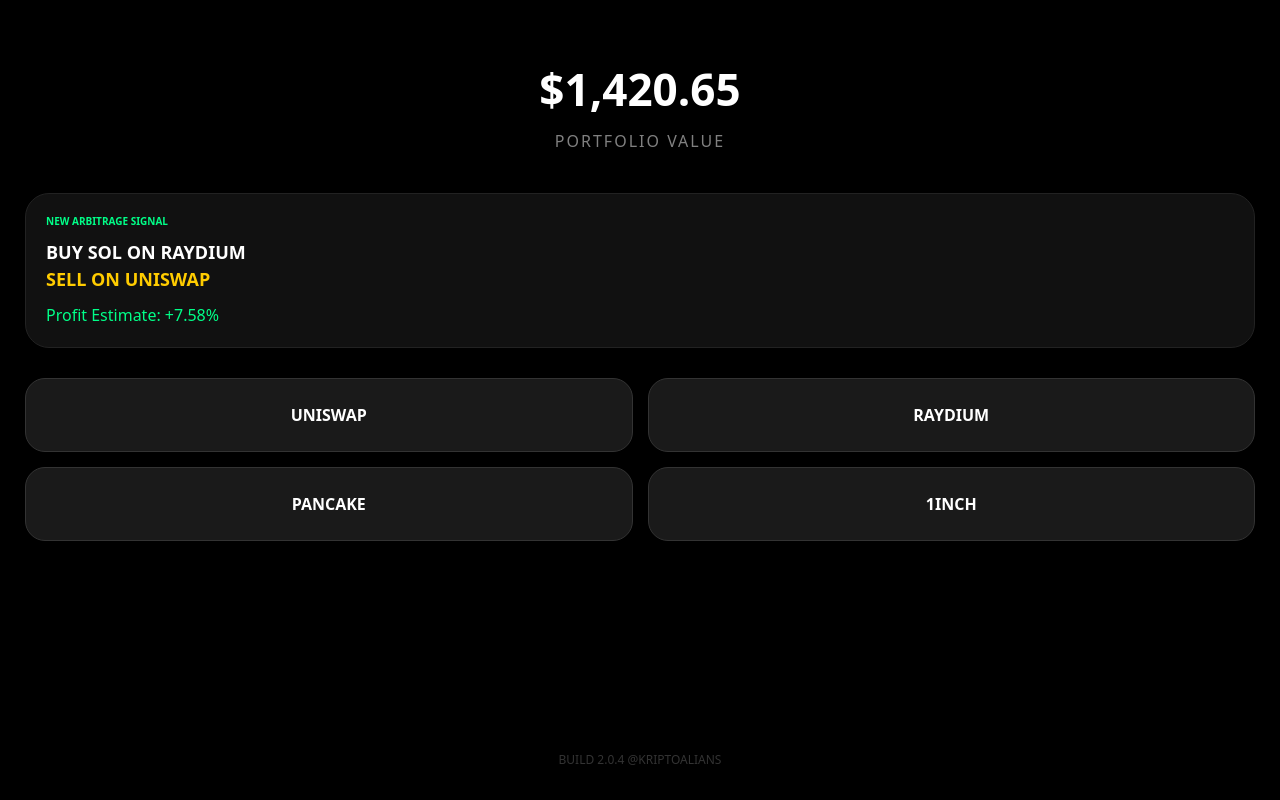
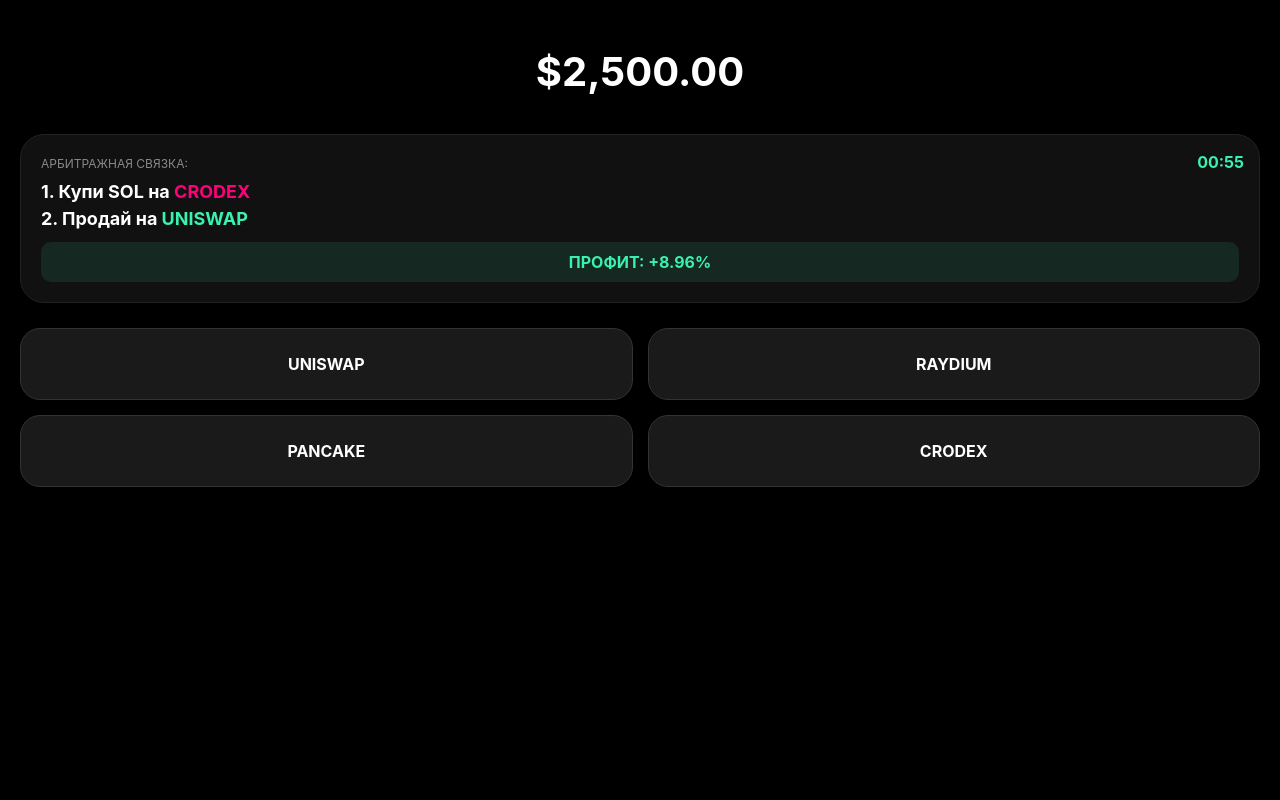
Before and after one commit to katyakuznezc-cmd/treidgame, a React (Vite) app: page / in a window 1280 px wide. Built offline with nearby package versions, Linux system fonts and the light colour scheme.

Commit message:
Update App.jsx

```diff
--- a/src/App.jsx
+++ b/src/App.jsx
@@ -1,211 +1,196 @@
-import React, { useState, useEffect, useRef } from 'react';
+import React, { useState, useEffect } from 'react';
 
-// --- ЕДИНЫЙ КОНФИГ ТРАНЗАКЦИЙ ---
-const TX_TYPES = { APPROVE: 'approve', SWAP: 'swap', SUCCESS: 'success' };
+// Список реальных токенов для выбора
+const TOKEN_LIST = [
+  { id: 'USDT', name: 'Tether USD', img: 'https://cryptologos.cc/logos/tether-usdt-logo.png', price: 1 },
+  { id: 'SOL', name: 'Solana', img: 'https://cryptologos.cc/logos/solana-sol-logo.png', price: 145 },
+  { id: 'ETH', name: 'Ethereum', img: 'https://cryptologos.cc/logos/ethereum-eth-logo.png', price: 2600 },
+  { id: 'CRO', name: 'Cronos', img: 'https://cryptologos.cc/logos/cronos-cro-logo.png', price: 0.16 },
+  { id: 'BNB', name: 'BNB', img: 'https://cryptologos.cc/logos/bnb-bnb-logo.png', price: 610 }
+];
 
-export default function CryptoMegaApp() {
-  const [balance, setBalance] = useState(1420.65);
-  const [activeDex, setActiveDex] = useState(null); // 'UNISWAP', 'RAYDIUM', 'PANCAKE', '1INCH'
+export default function RealArbitrageApp() {
+  // Состояния кошелька
+  const [balance, setBalance] = useState(2500.00); // Баланс в USDT
+  const [inventory, setInventory] = useState({ coin: null, amount: 0 }); // Что сейчас в кошельке
+
+  // Состояния интерфейса
+  const [activeDex, setActiveDex] = useState(null);
+  const [amountIn, setAmountIn] = useState('');
+  const [selectedToken, setSelectedToken] = useState(TOKEN_LIST[1]); // По умолчанию SOL
+  const [showTokenList, setShowTokenList] = useState(false);
+
+  // Состояния сигнала
   const [signal, setSignal] = useState(null);
-  const [amount, setAmount] = useState('');
-  const [isWalletOpen, setIsWalletOpen] = useState(false);
-  const [txStep, setTxStep] = useState('idle');
+  const [timeLeft, setTimeLeft] = useState(0);
 
-  // Генератор сигналов (Межбиржевой арбитраж)
+  // Состояния транзакции
+  const [txStatus, setTxStatus] = useState('idle'); // idle, pending, success
+
+  // 1. ГЕНЕРАЦИЯ РЕАЛЬНОГО СИГНАЛА
   useEffect(() => {
     if (!signal) {
-      const dexs = ['UNISWAP', 'RAYDIUM', 'PANCAKE', '1INCH'];
-      setSignal({
-        coin: 'SOL',
-        buyAt: dexs[Math.floor(Math.random() * 4)],
-        sellAt: dexs[Math.floor(Math.random() * 4)],
-        profit: (Math.random() * 5 + 3).toFixed(2)
-      });
+      const coin = TOKEN_LIST[Math.floor(Math.random() * (TOKEN_LIST.length - 1)) + 1];
+      const dexs = ['UNISWAP', 'RAYDIUM', 'PANCAKE', 'CRODEX'];
+      const buyDex = dexs[Math.floor(Math.random() * 4)];
+      let sellDex = dexs[Math.floor(Math.random() * 4)];
+      while (sellDex === buyDex) sellDex = dexs[Math.floor(Math.random() * 4)];
+
+      setSignal({ coin: coin.id, buyAt: buyDex, sellAt: sellDex, profit: (Math.random() * 6 + 4).toFixed(2) });
+      setTimeLeft(60); // 60 секунд на сделку
     }
   }, [signal]);
 
-  const executeAction = () => {
-    setIsWalletOpen(true);
-  };
+  // 2. ТАЙМЕР СИГНАЛА
+  useEffect(() => {
+    if (timeLeft > 0) {
+      const timer = setInterval(() => setTimeLeft(t => t - 1), 1000);
+      return () => clearInterval(timer);
+    } else if (signal) {
+      setSignal(null); // Сигнал протух
+    }
+  }, [timeLeft, signal]);
 
-  const confirmTx = () => {
-    setTxStep('pending');
+  // 3. ЛОГИКА ПОКУПКИ / ПРОДАЖИ
+  const handleTrade = () => {
+    if (!amountIn || Number(amountIn) <= 0) return;
+    setTxStatus('pending');
+
     setTimeout(() => {
-      const isCorrect = activeDex === signal?.sellAt;
-      const change = isCorrect ? (Number(amount) * (signal.profit / 100)) : -(Number(amount) * 0.3);
-      setBalance(b => b + change);
-      setTxStep('success');
-      setTimeout(() => {
-        setIsWalletOpen(false);
-        setTxStep('idle');
-        setActiveDex(null);
-        setSignal(null);
-        setAmount('');
-      }, 1500);
+      // Если мы ПОКУПАЕМ (в кошельке пусто)
+      if (inventory.amount === 0) {
+        const boughtAmount = Number(amountIn) / selectedToken.price;
+        setBalance(prev => prev - Number(amountIn));
+        setInventory({ coin: selectedToken.id, amount: boughtAmount });
+      }
+      // Если мы ПРОДАЕМ (в кошельке есть монета)
+      else {
+        const isCorrectDex = activeDex === signal?.sellAt;
+        const baseValue = inventory.amount * selectedToken.price;
+        const finalProfit = isCorrectDex ? (baseValue * (1 + signal.profit/100)) : (baseValue * 0.7);
+
+        setBalance(prev => prev + finalProfit);
+        setInventory({ coin: null, amount: 0 });
+      }
+
+      setTxStatus('success');
+      setTimeout(() => { setTxStatus('idle'); setAmountIn(''); }, 1500);
     }, 2000);
   };
 
-  // --- 1. МОДУЛЬ UNISWAP (ETH) ---
-  const UniswapModule = () => (
-    <div style={{ background: '#FFF', height: '100%', color: '#000', fontFamily: 'Inter, sans-serif' }}>
-      <header style={{ padding: '15px 20px', display: 'flex', justifyContent: 'space-between', alignItems: 'center' }}>
-        <span style={{ fontSize: 24 }}>🦄</span>
-        <div style={{ display: 'flex', gap: 10 }}>
-          <div style={{ background: '#F5F6FC', padding: '6px 12px', borderRadius: 12, fontSize: 12, fontWeight: 600 }}>Ethereum</div>
-          <div style={{ background: 'rgba(255, 0, 122, 0.1)', color: '#FF007A', padding: '6px 12px', borderRadius: 12, fontWeight: 700 }}>0x7a...4e</div>
+  // --- UI КОМПОНЕНТ: ВЫБОР ТОКЕНА (Оригинальный список) ---
+  const TokenSelector = () => (
+    <div style={{ position: 'absolute', inset: 0, background: '#111', zIndex: 2000, padding: 20, animation: 'fadeIn 0.2s' }}>
+      <div style={{ display: 'flex', justifyContent: 'space-between', marginBottom: 20 }}>
+        <b>Выберите токен</b>
+        <span onClick={() => setShowTokenList(false)}>✕</span>
+      </div>
+      <input placeholder="Поиск по имени или адресу" style={{ width: '100%', padding: 12, background: '#222', border: '1px solid #333', borderRadius: 12, color: '#fff', marginBottom: 20 }} />
+      {TOKEN_LIST.map(token => (
+        <div key={token.id} onClick={() => { setSelectedToken(token); setShowTokenList(false); }} style={{ display: 'flex', alignItems: 'center', gap: 15, padding: '12px 0', borderBottom: '1px solid #222' }}>
+          <img src={token.img} width="32" height="32" style={{ borderRadius: '50%' }} />
+          <div>
+            <div style={{ fontWeight: 'bold' }}>{token.id}</div>
+            <div style={{ fontSize: 12, opacity: 0.5 }}>{token.name}</div>
+          </div>
         </div>
-      </header>
-      <div style={{ padding: '20px 10px', display: 'flex', justifyContent: 'center' }}>
-        <div style={{ width: '100%', maxWidth: 420, border: '1px solid #D9D9D9', borderRadius: 24, padding: 8 }}>
-          <div style={{ display: 'flex', justifyContent: 'space-between', padding: '10px' }}>
-            <div style={{ fontWeight: 600 }}>Swap</div>
-            <div style={{ opacity: 0.5 }}>⚙️</div>
-          </div>
-          <div style={{ background: '#F9F9F9', padding: 16, borderRadius: 16, marginBottom: 4, border: '1px solid transparent' }}>
-            <div style={{ display: 'flex', justifyContent: 'space-between', fontSize: 14, opacity: 0.5, marginBottom: 8 }}>
-              <span>You pay</span>
-            </div>
-            <div style={{ display: 'flex', justifyContent: 'space-between' }}>
-              <input type="number" value={amount} onChange={e => setAmount(e.target.value)} placeholder="0" style={{ background: 'none', border: 'none', fontSize: 32, outline: 'none', width: '60%' }} />
-              <button style={{ background: '#FFF', border: '1px solid #D9D9D9', padding: '4px 10px', borderRadius: 16, fontWeight: 'bold' }}>ETH ▾</button>
-            </div>
-          </div>
-          <div style={{ background: '#F9F9F9', padding: 16, borderRadius: 16, marginBottom: 12 }}>
-            <div style={{ fontSize: 14, opacity: 0.5, marginBottom: 8 }}>You receive</div>
-            <div style={{ display: 'flex', justifyContent: 'space-between' }}>
-              <div style={{ fontSize: 32, color: amount ? '#000' : '#AAA' }}>{amount ? (amount * 2600).toFixed(2) : '0'}</div>
-              <button style={{ background: '#FF007A', color: '#FFF', border: 'none', padding: '6px 12px', borderRadius: 16, fontWeight: 'bold' }}>USDC ▾</button>
-            </div>
-          </div>
-          <button onClick={executeAction} style={{ width: '100%', padding: 16, background: 'rgba(255, 0, 122, 0.1)', color: '#FF007A', border: 'none', borderRadius: 20, fontWeight: 'bold', fontSize: 18 }}>
-            {amount ? 'Swap' : 'Enter an amount'}
-          </button>
-        </div>
-      </div>
-    </div>
-  );
-
-  // --- 2. МОДУЛЬ RAYDIUM (SOLANA) ---
-  const RaydiumModule = () => (
-    <div style={{ background: '#0c0d21', height: '100%', color: '#FFF', fontFamily: 'monospace' }}>
-      <div style={{ padding: 15, display: 'flex', justifyContent: 'space-between', borderBottom: '1px solid #1a1b36' }}>
-        <div style={{ color: '#39F2AF', fontWeight: 'bold' }}>RAYDIUM</div>
-        <div style={{ background: '#1a1b36', padding: '5px 10px', borderRadius: 8, fontSize: 10, color: '#39f2af' }}>CONNECT</div>
-      </div>
-      <div style={{ padding: 20 }}>
-        <div style={{ background: '#14162e', padding: 20, borderRadius: 20, border: '1px solid #1a1b36' }}>
-          <div style={{ display: 'flex', gap: 15, marginBottom: 20 }}>
-            <span style={{ color: '#39F2AF', borderBottom: '2px solid #39F2AF', fontSize: 12 }}>Swap</span>
-            <span style={{ opacity: 0.5, fontSize: 12 }}>Liquidity</span>
-          </div>
-          <div style={{ background: '#050614', padding: 15, borderRadius: 12 }}>
-            <div style={{ display: 'flex', justifyContent: 'space-between', fontSize: 10, opacity: 0.4 }}><span>From</span> <span>MAX</span></div>
-            <div style={{ display: 'flex', justifyContent: 'space-between', marginTop: 10 }}>
-              <input type="number" value={amount} onChange={e => setAmount(e.target.value)} style={{ background: 'none', border: 'none', color: '#FFF', fontSize: 24, outline: 'none', width: '60%' }} />
-              <div style={{ background: '#1a1b36', padding: '5px 10px', borderRadius: 8 }}>USDT ▾</div>
-            </div>
-          </div>
-          <div style={{ textAlign: 'center', margin: '10px 0' }}>🔃</div>
-          <div style={{ background: '#050614', padding: 15, borderRadius: 12, marginBottom: 20 }}>
-            <div style={{ fontSize: 10, opacity: 0.4 }}>To (Estimated)</div>
-            <div style={{ display: 'flex', justifyContent: 'space-between', marginTop: 10 }}>
-              <div style={{ fontSize: 24 }}>{amount ? (amount / 145).toFixed(4) : '0.00'}</div>
-              <div style={{ background: '#39F2AF', color: '#000', padding: '5px 10px', borderRadius: 8, fontWeight: 'bold' }}>SOL ▾</div>
-            </div>
-          </div>
-          <button onClick={executeAction} style={{ width: '100%', padding: 15, background: '#39F2AF', color: '#000', border: 'none', borderRadius: 12, fontWeight: 'bold' }}>
-            SWAP TOKENS
-          </button>
-        </div>
-      </div>
+      ))}
     </div>
   );
 
   return (
-    <div style={{ width: '100vw', height: '100dvh', background: '#000', position: 'relative', overflow: 'hidden' }}>
-      <style>{`
-        @import url('https://fonts.googleapis.com/css2?family=Inter:wght@400;700&display=swap');
-        .loading-spin { width: 40px; height: 40px; border: 4px solid #333; border-top-color: #00ff88; border-radius: 50%; animation: spin 1s linear infinite; }
-        @keyframes spin { to { transform: rotate(360deg); } }
-      `}</style>
+    <div style={{ width: '100vw', height: '100dvh', background: '#000', color: '#fff', fontFamily: 'Inter, sans-serif', overflow: 'hidden' }}>
+      {showTokenList && <TokenSelector />}
 
+      {/* ГЛАВНЫЙ ЭКРАН (HUB) */}
       {!activeDex ? (
-        <div style={{ padding: 25, color: '#FFF' }}>
-          <div style={{ textAlign: 'center', margin: '40px 0' }}>
-            <h1 style={{ fontSize: 44, fontWeight: 900, margin: 0 }}>${balance.toLocaleString()}</h1>
-            <p style={{ opacity: 0.5, letterSpacing: 2 }}>PORTFOLIO VALUE</p>
+        <div style={{ padding: 20 }}>
+          <header style={{ textAlign: 'center', margin: '30px 0' }}>
+            <h1 style={{ fontSize: 40, margin: 0 }}>${balance.toLocaleString(undefined, { minimumFractionDigits: 2 })}</h1>
+            <div style={{ display: 'flex', justifyContent: 'center', gap: 10, marginTop: 10 }}>
+              {inventory.amount > 0 && <span style={{ background: '#39f2af', color: '#000', padding: '2px 8px', borderRadius: 6, fontSize: 12 }}>В кошельке: {inventory.amount.toFixed(4)} {inventory.coin}</span>}
+            </div>
+          </header>
+
+          {/* ЖИВОЙ СИГНАЛ */}
+          <div style={{ background: '#111', padding: 20, borderRadius: 24, border: '1px solid #222', position: 'relative' }}>
+            {signal ? (
+              <>
+                <div style={{ position: 'absolute', top: 15, right: 15, color: timeLeft < 15 ? '#ff4444' : '#39f2af', fontWeight: 'bold' }}>00:{timeLeft < 10 ? `0${timeLeft}` : timeLeft}</div>
+                <div style={{ color: '#888', fontSize: 12, marginBottom: 5 }}>АРБИТРАЖНАЯ СВЯЗКА:</div>
+                <div style={{ fontSize: 18, fontWeight: 'bold' }}>1. Купи {signal.coin} на <span style={{ color: '#ff007a' }}>{signal.buyAt}</span></div>
+                <div style={{ fontSize: 18, fontWeight: 'bold' }}>2. Продай на <span style={{ color: '#39f2af' }}>{signal.sellAt}</span></div>
+                <div style={{ marginTop: 10, padding: '8px', background: 'rgba(57, 242, 175, 0.1)', borderRadius: 10, color: '#39f2af', textAlign: 'center', fontWeight: 'bold' }}>ПРОФИТ: +{signal.profit}%</div>
+              </>
+            ) : "Поиск аномалий на биржах..."}
           </div>
 
-          {/* ИНФОРМАЦИЯ О СИГНАЛЕ */}
-          <div style={{ background: '#111', padding: 20, borderRadius: 24, border: '1px solid #222', marginBottom: 30 }}>
-            <div style={{ color: '#00ff88', fontSize: 10, fontWeight: 'bold', marginBottom: 10 }}>NEW ARBITRAGE SIGNAL</div>
-            {signal ? (
-              <div>
-                <div style={{ fontSize: 18, fontWeight: 'bold' }}>BUY {signal.coin} ON {signal.buyAt}</div>
-                <div style={{ fontSize: 18, fontWeight: 'bold', color: '#ffcc00' }}>SELL ON {signal.sellAt}</div>
-                <div style={{ marginTop: 10, color: '#00ff88' }}>Profit Estimate: +{signal.profit}%</div>
-              </div>
-            ) : "Scanning liquidity pools..."}
-          </div>
-
-          <div style={{ display: 'grid', gridTemplateColumns: '1fr 1fr', gap: 15 }}>
-            {['UNISWAP', 'RAYDIUM', 'PANCAKE', '1INCH'].map(id => (
-              <button key={id} onClick={() => setActiveDex(id)} style={{
-                background: '#1a1a1a', border: '1px solid #333', padding: 25, borderRadius: 20, color: '#FFF', fontWeight: 'bold'
-              }}>{id}</button>
+          <div style={{ display: 'grid', gridTemplateColumns: '1fr 1fr', gap: 15, marginTop: 25 }}>
+            {['UNISWAP', 'RAYDIUM', 'PANCAKE', 'CRODEX'].map(id => (
+              <button key={id} onClick={() => setActiveDex(id)} style={{ background: '#1a1a1a', border: '1px solid #333', padding: 25, borderRadius: 20, color: '#fff', fontWeight: 'bold' }}>{id}</button>
             ))}
-          </div>
-
-          <div style={{ position: 'absolute', bottom: 30, left: 0, right: 0, textAlign: 'center' }}>
-             <a href="https://t.me/kriptoalians" style={{ color: '#333', textDecoration: 'none', fontSize: 12 }}>BUILD 2.0.4 @KRIPTOALIANS</a>
           </div>
         </div>
       ) : (
-        <div style={{ height: '100%' }}>
-          <button onClick={() => { setActiveDex(null); setAmount(''); }} style={{ position: 'absolute', top: 15, right: 15, zIndex: 1000, background: 'rgba(0,0,0,0.5)', color: '#FFF', border: 'none', padding: '6px 12px', borderRadius: 8 }}>BACK</button>
-          {activeDex === 'UNISWAP' && <UniswapModule />}
-          {activeDex === 'RAYDIUM' && <RaydiumModule />}
-          {['PANCAKE', '1INCH'].includes(activeDex) && (
-            <div style={{ padding: 40, color: '#FFF', textAlign: 'center' }}>
-              <h2>{activeDex} PROTOCOL</h2>
-              <button onClick={executeAction} style={{ width: '100%', padding: 15, background: '#1fc7d4', border: 'none', borderRadius: 12, marginTop: 20 }}>EXECUTE</button>
-            </div>
-          )}
+        /* РЕАЛЬНЫЙ ИНТЕРФЕЙС БИРЖИ */
+        <div style={{ height: '100%', background: activeDex === 'UNISWAP' ? '#fff' : '#0c0d21', color: activeDex === 'UNISWAP' ? '#000' : '#fff' }}>
+           <div style={{ padding: 15, display: 'flex', justifyContent: 'space-between', alignItems: 'center', borderBottom: '1px solid rgba(128,128,128,0.1)' }}>
+             <b style={{ color: activeDex === 'RAYDIUM' ? '#39f2af' : (activeDex === 'UNISWAP' ? '#ff007a' : 'inherit') }}>{activeDex}</b>
+             <button onClick={() => setActiveDex(null)} style={{ background: 'none', border: 'none', color: 'inherit' }}>Выход</button>
+           </div>
+
+           <div style={{ padding: 20, display: 'flex', justifyContent: 'center' }}>
+             <div style={{ width: '100%', maxWidth: 400, background: activeDex === 'UNISWAP' ? '#f5f6fc' : '#14162e', borderRadius: 24, padding: 15 }}>
+
+                {/* ВВОД */}
+                <div style={{ background: activeDex === 'UNISWAP' ? '#fff' : '#050614', padding: 15, borderRadius: 16 }}>
+                  <div style={{ fontSize: 12, opacity: 0.5 }}>{inventory.amount === 0 ? 'Вы платите' : 'Вы продаете'}</div>
+                  <div style={{ display: 'flex', justifyContent: 'space-between', marginTop: 10 }}>
+                    <input
+                      type="number"
+                      value={inventory.amount === 0 ? amountIn : inventory.amount}
+                      onChange={e => setAmountIn(e.target.value)}
+                      disabled={inventory.amount > 0}
+                      style={{ background: 'none', border: 'none', fontSize: 24, color: 'inherit', width: '60%', outline: 'none' }}
+                    />
+                    <button onClick={() => setShowTokenList(true)} style={{ background: 'rgba(128,128,128,0.1)', border: 'none', padding: '5px 10px', borderRadius: 12, color: 'inherit', fontWeight: 'bold' }}>
+                      {inventory.amount === 0 ? 'USDT' : inventory.coin} ▾
+                    </button>
+                  </div>
+                </div>
+
+                <div style={{ textAlign: 'center', margin: '10px 0' }}>↓</div>
+
+                {/* ВЫВОД */}
+                <div style={{ background: activeDex === 'UNISWAP' ? '#fff' : '#050614', padding: 15, borderRadius: 16, marginBottom: 20 }}>
+                   <div style={{ fontSize: 12, opacity: 0.5 }}>Вы получите</div>
+                   <div style={{ display: 'flex', justifyContent: 'space-between', marginTop: 10 }}>
+                      <div style={{ fontSize: 24 }}>
+                        {inventory.amount === 0 ? (amountIn / selectedToken.price).toFixed(4) : (inventory.amount * selectedToken.price).toFixed(2)}
+                      </div>
+                      <button onClick={() => setShowTokenList(true)} style={{ background: activeDex === 'UNISWAP' ? '#ff007a' : '#39f2af', border: 'none', padding: '5px 10px', borderRadius: 12, color: '#000', fontWeight: 'bold' }}>
+                        {inventory.amount === 0 ? selectedToken.id : 'USDT'} ▾
+                      </button>
+                   </div>
+                </div>
+
+                <button onClick={handleTrade} style={{
+                  width: '100%', padding: 18, borderRadius: 16, border: 'none', fontWeight: 'bold', fontSize: 18,
+                  background: activeDex === 'UNISWAP' ? '#ff007a15' : '#39f2af',
+                  color: activeDex === 'UNISWAP' ? '#ff007a' : '#000'
+                }}>
+                  {txStatus === 'pending' ? 'Обработка...' : (inventory.amount === 0 ? 'Купить' : 'Продать')}
+                </button>
+             </div>
+           </div>
         </div>
       )}
 
-      {/* --- ГЛОБАЛЬНЫЙ МОДУЛЬ КОШЕЛЬКА (ПОДТВЕРЖДЕНИЕ) --- */}
-      {isWalletOpen && (
-        <div style={{ position: 'absolute', inset: 0, background: 'rgba(0,0,0,0.85)', zIndex: 10000, display: 'flex', alignItems: 'flex-end' }}>
-          <div style={{ background: '#1c1c1e', width: '100%', padding: 25, borderRadius: '24px 24px 0 0', color: '#FFF' }}>
-            {txStep === 'idle' && (
-              <>
-                <div style={{ display: 'flex', justifyContent: 'space-between', marginBottom: 20 }}>
-                  <b style={{ fontSize: 18 }}>Confirm Swap</b>
-                  <span onClick={() => setIsWalletOpen(false)}>✕</span>
-                </div>
-                <div style={{ background: '#2c2c2e', padding: 15, borderRadius: 12, marginBottom: 20 }}>
-                  <div style={{ fontSize: 12, opacity: 0.5 }}>Network Fee</div>
-                  <div style={{ color: '#00ff88' }}>$2.41 (Fast)</div>
-                </div>
-                <button onClick={confirmTx} style={{ width: '100%', padding: 16, background: '#34c759', border: 'none', borderRadius: 12, fontWeight: 'bold', fontSize: 16 }}>CONFIRM & SIGN</button>
-              </>
-            )}
-            {txStep === 'pending' && (
-              <div style={{ padding: '40px 0', textAlign: 'center' }}>
-                <div className="loading-spin" style={{ margin: '0 auto 20px' }}></div>
-                <h3>Sending Transaction...</h3>
-                <p style={{ opacity: 0.5 }}>Broadcasting to blockchain</p>
-              </div>
-            )}
-            {txStep === 'success' && (
-              <div style={{ padding: '40px 0', textAlign: 'center' }}>
-                <div style={{ fontSize: 50, marginBottom: 10 }}>✅</div>
-                <h3>Transaction Success!</h3>
-                <p style={{ color: '#00ff88' }}>Confirmed in Block #84291</p>
-              </div>
-            )}
-          </div>
+      {/* ЭКРАН ТРАНЗАКЦИИ */}
+      {txStatus === 'pending' && (
+        <div style={{ position: 'absolute', inset: 0, background: 'rgba(0,0,0,0.9)', zIndex: 5000, display: 'flex', flexDirection: 'column', alignItems: 'center', justifyContent: 'center' }}>
+          <div style={{ width: 50, height: 50, border: '4px solid #333', borderTopColor: '#39f2af', borderRadius: '50%', animation: 'spin 1s linear infinite' }}></div>
+          <h3 style={{ marginTop: 20 }}>Отправка в блокчейн...</h3>
         </div>
       )}
     </div>
```
